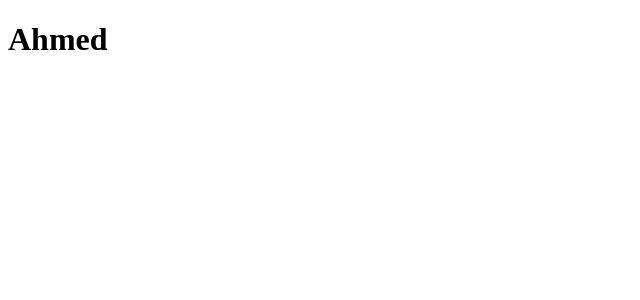
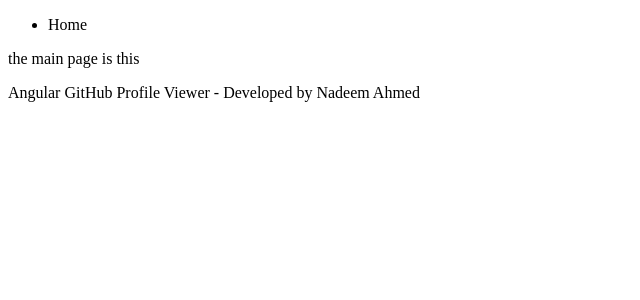
Before and after one commit to nadeem072/angular-github-profile-viewer, an Angular app in the folder git_profile_viewer/: page / in a window 1280 px wide. Shown: the top 300 px of the page, without its empty margins (0-640 px from the left). Built offline with nearby package versions, Linux system fonts and the light colour scheme.

Commit message:
created the basic header and footer for the app

```diff
--- a/git_profile_viewer/src/app/app.component.html
+++ b/git_profile_viewer/src/app/app.component.html
@@ -1 +1,16 @@
-<h1>Ahmed</h1>
+<!-- creating a simple header and footer for the aplication -->
+<header>
+  <nav>
+    <ul>
+      <li><a>Home</a></li>
+    </ul>
+  </nav>
+</header>
+
+<main>
+  <p>the main page is this</p>
+</main>
+
+<footer>
+  <p>Angular GitHub Profile Viewer - Developed by Nadeem Ahmed</p>
+</footer>
```
